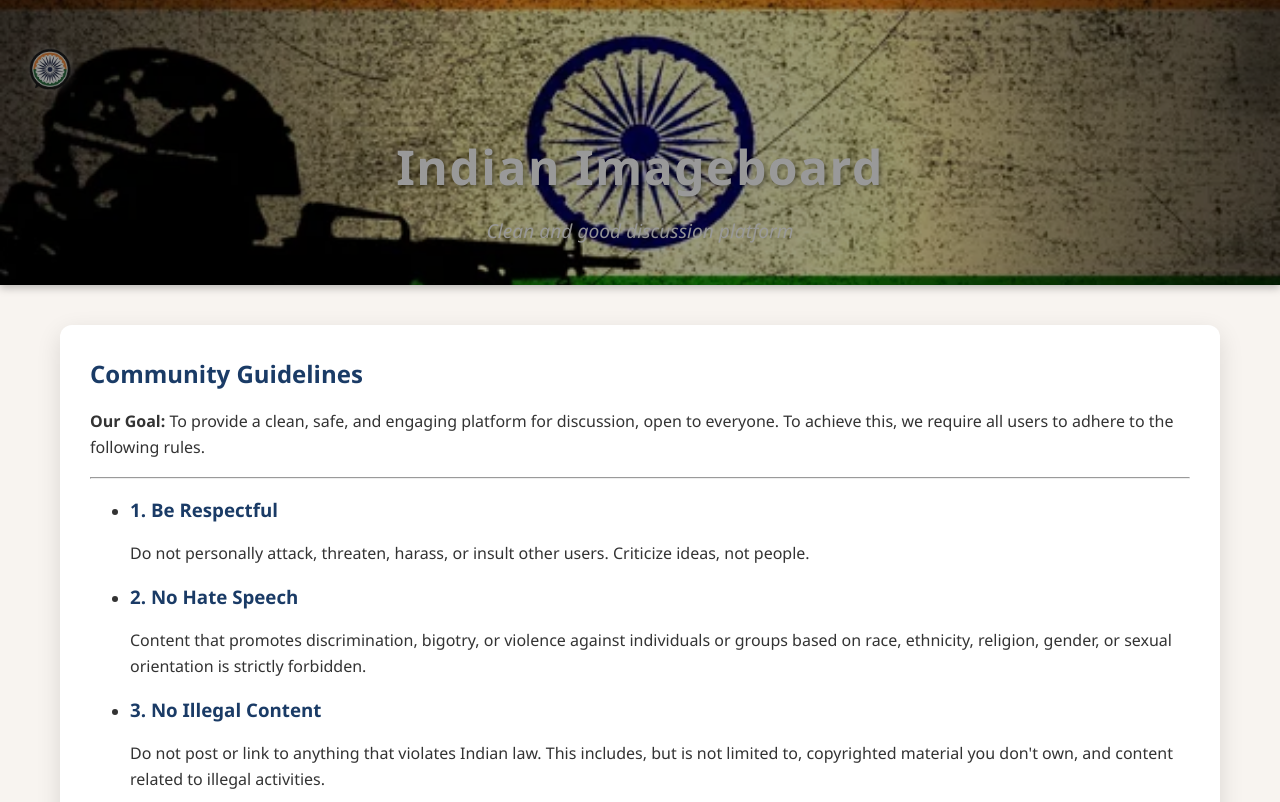
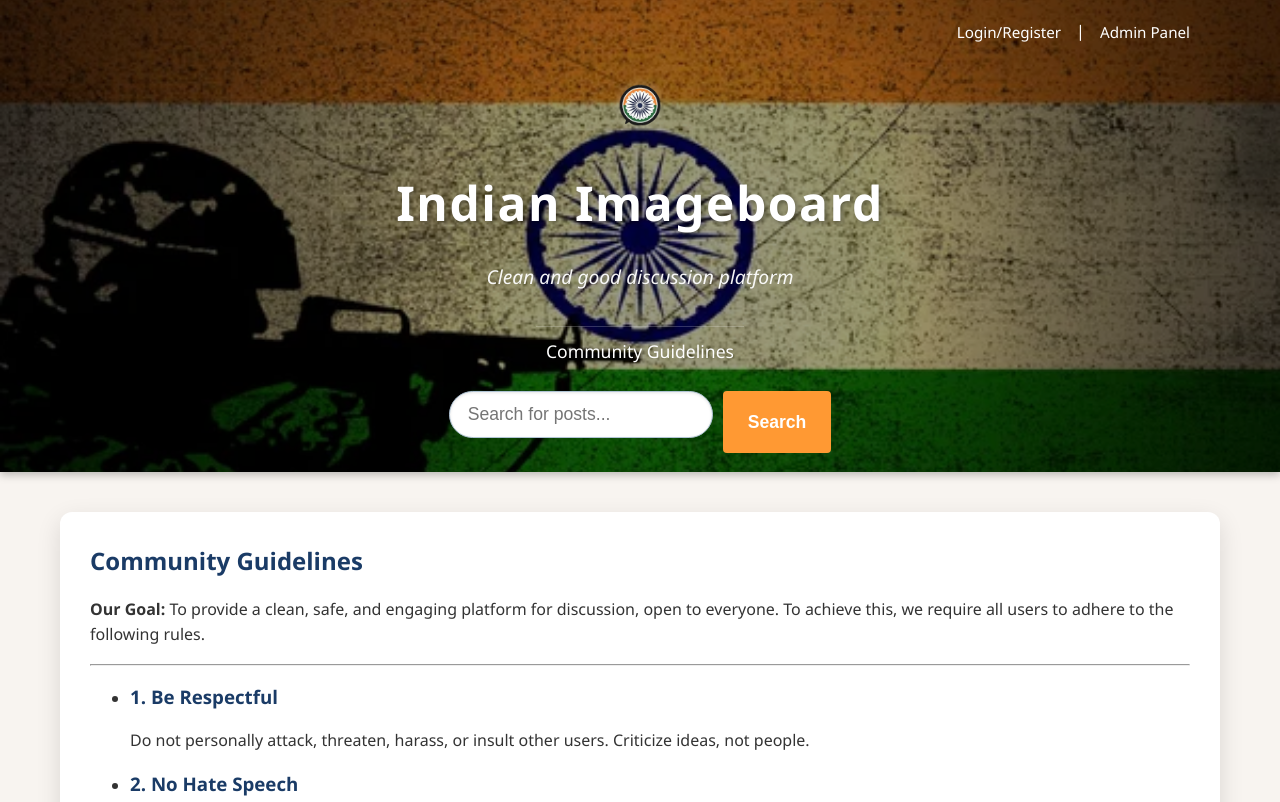
Before and after one commit to 927chinmay/IndianImageboard-Live, a website: page public/guidelines.html in a window 1280 px wide. Shown: the top 802 px of the page. Drawn offline with Linux system fonts and the light colour scheme.

Commit message:
changes in header

```diff
--- a/public/guidelines.html
+++ b/public/guidelines.html
@@ -8,12 +8,27 @@
 </head>
 <body>
     <header class="main-header">
+    <div class="header-top-bar">
+        <div class="auth-links">
+            <a href="auth.html">Login/Register</a> | <a href="admin.html">Admin Panel</a>
+        </div>
+    </div>
+
+    <div class="header-center">
         <div class="logo-container">
-            <a href="/"><img src="logo.png" alt="Indian Imageboard Logo" class="logo"></a>
+            <img src="logo.png" alt="Indian Imageboard Logo" class="logo">
         </div>
-        <h1><a href="/" style="color: white; text-decoration: none;">Indian Imageboard</a></h1>
+        <h1><a href="/">Indian Imageboard</a></h1>
         <p>Clean and good discussion platform</p>
-    </header>
+        <nav class="header-nav">
+            <a href="guidelines.html">Community Guidelines</a>
+        </nav>
+        <form id="search-form" action="/search.html" method="GET">
+            <input type="text" id="search-query" name="q" placeholder="Search for posts...">
+            <button type="submit">Search</button>
+        </form>
+    </div>
+</header>
 
     <main>
         <div class="content-box">
```
